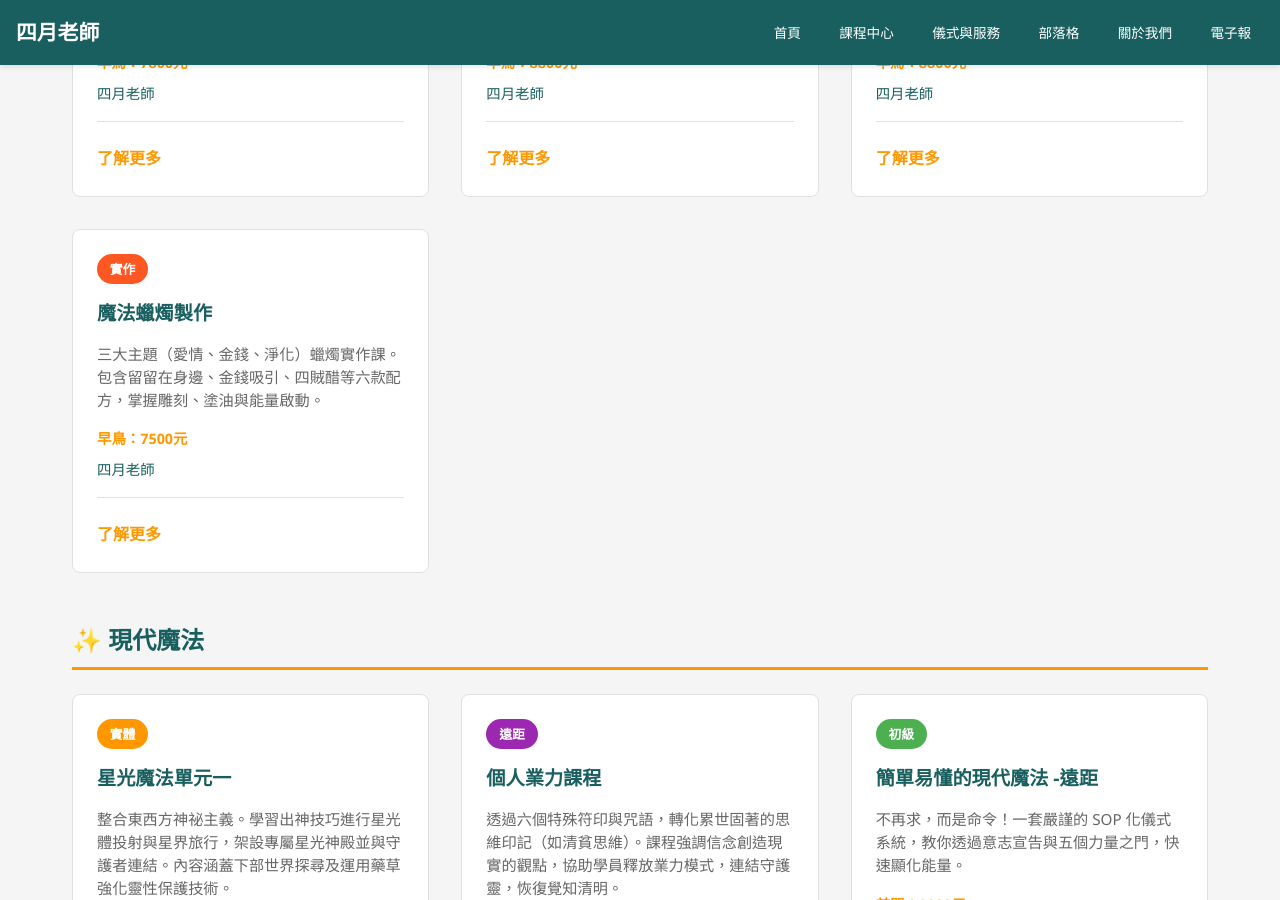
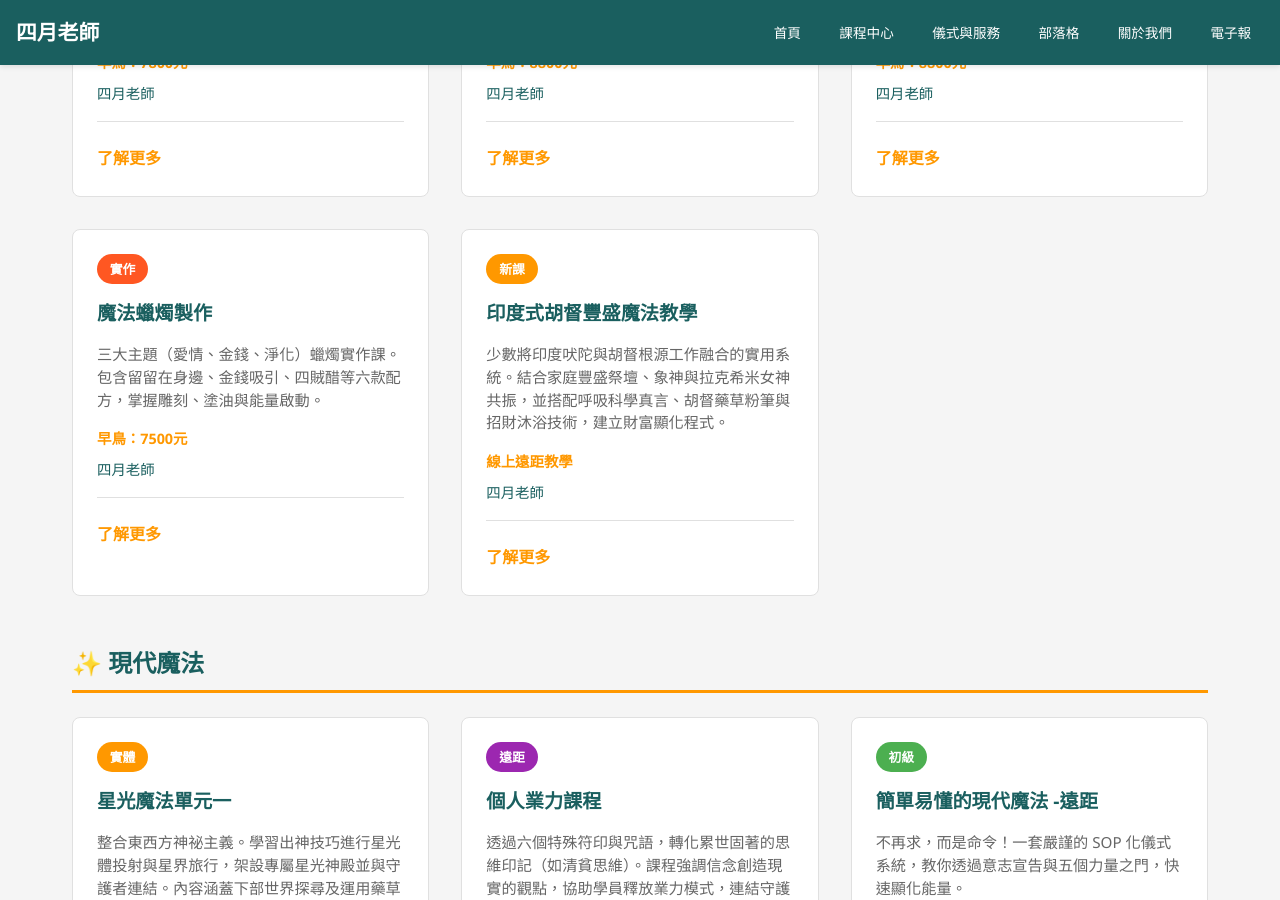
Before and after one commit to light4uliuphone-lang/hoodoo, a Jekyll site: the page built from course.html, in a window 1280 px wide and 900 px high, scrolled down 5964 px. Built offline with Jekyll 4.4.1, drawn with Linux system fonts in a browser that asks for light colours; some of the changed text lies outside the part shown.

Commit message:
Update course.html

```diff
--- a/course.html
+++ b/course.html
@@ -36,6 +36,7 @@ description: "探索四月老師的課程中心，提供金錢魔法、愛情吸
         </div>
     </section>
 
+    <!-- 💰 金錢魔法分類 -->
     <section id="money" style="margin-bottom: 3rem; scroll-margin-top: 100px;">
         <h2 style="color: #1a5f5f; border-bottom: 3px solid #ff9800; padding-bottom: 0.5rem; margin-bottom: 1.5rem;">💰 金錢魔法</h2>
         <div class="courses-grid">
@@ -189,6 +191,7 @@ description: "探索四月老師的課程中心，提供金錢魔法、愛情吸
         </div>
     </section>
 
+    <!-- 🛡️ 防禦與保護分類 -->
     <section id="protection" style="margin-bottom: 3rem; scroll-margin-top: 100px;">
         <h2 style="color: #1a5f5f; border-bottom: 3px solid #ff9800; padding-bottom: 0.5rem; margin-bottom: 1.5rem;">🛡️ 防禦與保護</h2>
         <div class="courses-grid">
@@ -250,6 +253,7 @@ description: "探索四月老師的課程中心，提供金錢魔法、愛情吸
         </div>
     </section>
 
+    <!-- 🌿 藥草與植物魔法分類 -->
     <section id="herbs" style="margin-bottom: 3rem; scroll-margin-top: 100px;">
         <h2 style="color: #1a5f5f; border-bottom: 3px solid #ff9800; padding-bottom: 0.5rem; margin-bottom: 1.5rem;">🌿 藥草與植物魔法</h2>
         <div class="courses-grid">
@@ -332,6 +336,7 @@ description: "探索四月老師的課程中心，提供金錢魔法、愛情吸
         </div>
     </section>
 
+    <!-- 🏺 胡督魔法分類 -->
     <section id="hoodoo" style="margin-bottom: 3rem; scroll-margin-top: 100px;">
         <h2 style="color: #1a5f5f; border-bottom: 3px solid #ff9800; padding-bottom: 0.5rem; margin-bottom: 1.5rem;">🏺 胡督魔法</h2>
         <div class="courses-grid">
@@ -445,9 +450,22 @@ description: "探索四月老師的課程中心，提供金錢魔法、愛情吸
                 </div>
                 <a href="/courses/course-hoodoo-08/" class="learn-more">了解更多</a>
             </div>
+
+            <!-- 🏺 新增：印度式胡督豐盛魔法教學 (course-hoodoo-10) -->
+            <div class="course-card">
+                <div class="course-tag" style="background-color: #ff9800;">新課</div>
+                <h3>印度式胡督豐盛魔法教學</h3>
+                <p>少數將印度吠陀與胡督根源工作融合的實用系統。結合家庭豐盛祭壇、象神與拉克希米女神共振，並搭配呼吸科學真言、胡督藥草粉筆與招財沐浴技術，建立財富顯化程式。</p>
+                <div class="course-info">
+                    <span class="price">線上遠距教學</span>
+                    <span class="teacher">四月老師</span>
+                </div>
+                <a href="/courses/course-hoodoo-10/" class="learn-more">了解更多</a>
+            </div>
         </div>
     </section>
 
+    <!-- ✨ 現代魔法分類 -->
     <section id="modern" style="margin-bottom: 3rem; scroll-margin-top: 100px;">
         <h2 style="color: #1a5f5f; border-bottom: 3px solid #ff9800; padding-bottom: 0.5rem; margin-bottom: 1.5rem;">✨ 現代魔法</h2>
         <div class="courses-grid">
```
Also changed, not shown: other parts of course.html (+3 -2 lines).
